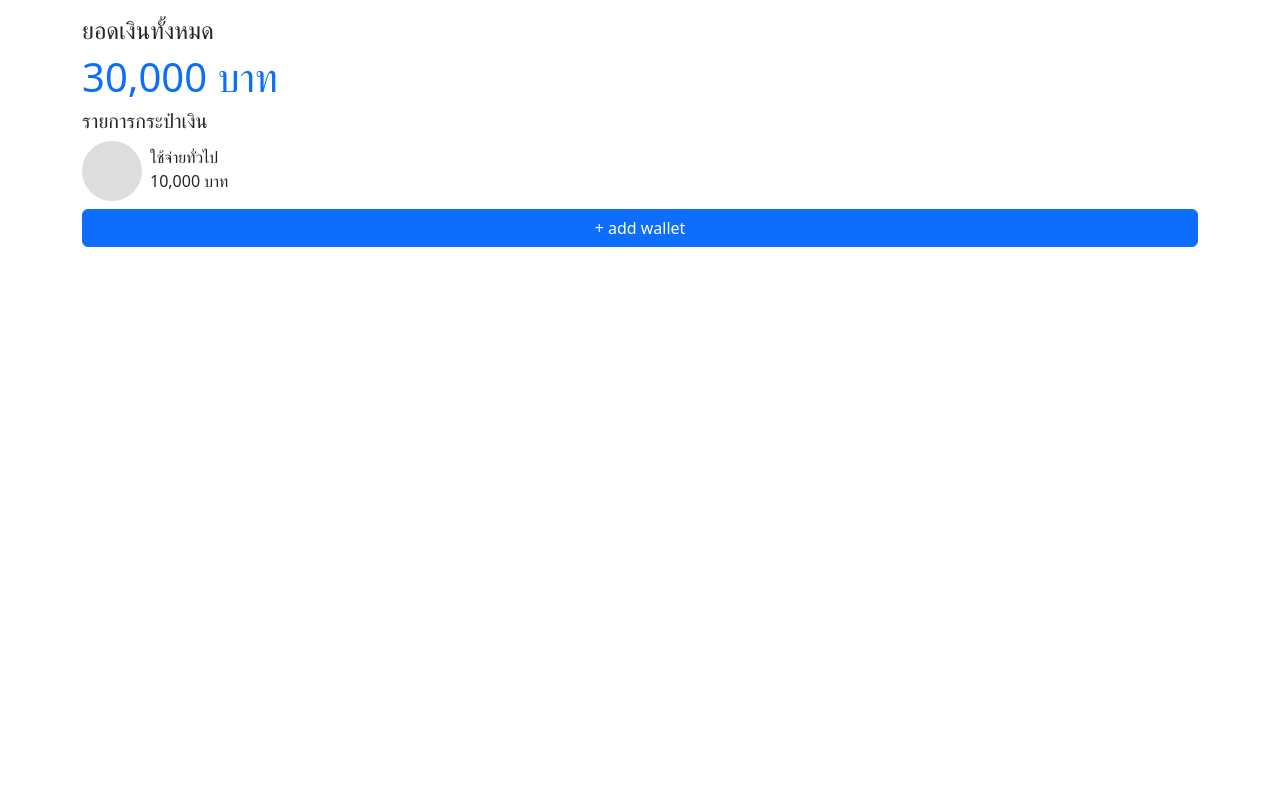
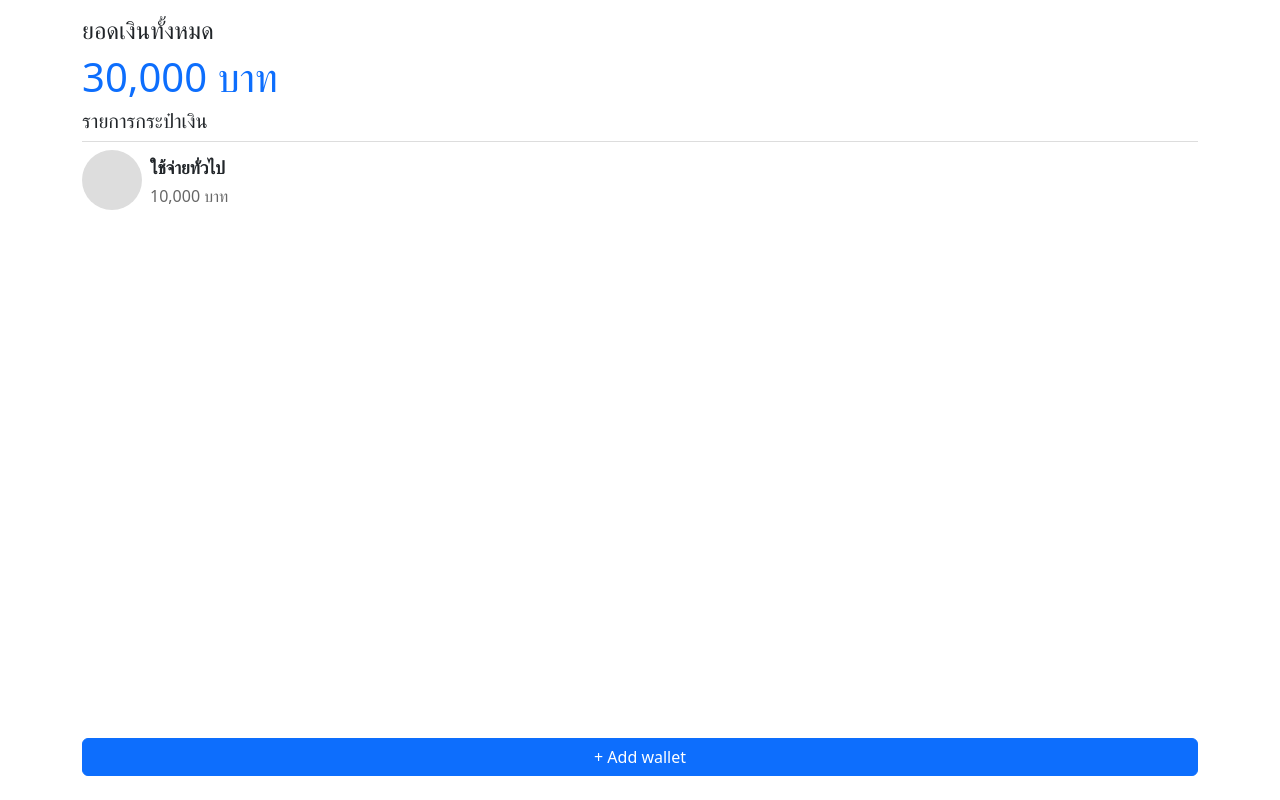
Before and after one commit to Friske2/web-my-wallet, a React (Create React App) app: page / in a window 1280 px wide. Built offline with nearby package versions, Linux system fonts and the light colour scheme.

Commit message:
init page home

```diff
--- a/src/assets/css/index.css
+++ b/src/assets/css/index.css
@@ -1,5 +1,6 @@
 .layout-container {
   height: calc(100vh - 2rem);
+  width: calc(100vw - 2rem);
   margin-top: 1rem;
   margin-bottom: 1rem;
 }
@@ -10,3 +11,30 @@
   border-radius: 50%;
   background-color: #ddd;
 }
+.line {
+  width: 100%;
+  height: 1px;
+  background-color: #ddd;
+  margin: 0.5rem 0;
+}
+.w-full {
+  width: 100%;
+}
+.h-full {
+  height: 100%;
+}
+.position-footer {
+  position: absolute;
+  bottom: 0;
+  width: 100%;
+}
+.title {
+  font-size: 1.1rem;
+  margin-bottom: 0.25rem;
+  font-weight: 600;
+}
+.sub-title {
+  font-size: 1rem;
+  color: #666;
+  margin-bottom: 0.5rem;
+}
--- /dev/null
+++ b/src/components/listWallet.tsx
@@ -0,0 +1,18 @@
+import React from "react";
+import Circle from './circle';
+function ListWallet(props: any) {
+  function handleClick() {
+    props.handleClick();
+  }
+  return (
+    <div className='d-flex' onClick={handleClick}>
+        <Circle />
+        <div className='my-1 mx-2'>
+          <div className='title'>ใช้จ่ายทั่วไป</div>
+          <div className='sub-title'>10,000 บาท</div>
+        </div>
+      </div>
+  );
+}
+
+export default ListWallet;
--- a/src/layout/main.tsx
+++ b/src/layout/main.tsx
@@ -3,7 +3,9 @@ import React from 'react';
 function MainLayout({ children }: { children: React.ReactNode }) {
   return (
     <div className='container layout-container'>
-      { children }
+      <div className='position-relative h-full'>
+        { children }
+      </div>
     </div>
   );
 }
--- a/src/views/Home.tsx
+++ b/src/views/Home.tsx
@@ -1,6 +1,14 @@
 import React from 'react';
-import Circle from '../components/circle';
+import { useNavigate } from 'react-router'
+import ListWallet from '../components/listWallet';
 function PageHome() {
+  const history = useNavigate();
+  function toAddWallet() {
+    history('/wallet/add');
+  }
+  function toWalletDetail() {
+    history('/wallet/1');
+  }
   return (
     <div>
       <div>
@@ -12,15 +20,13 @@ function PageHome() {
       <h5>
         รายการกระป๋าเงิน
       </h5>
-      <div className='d-flex'>
-        <Circle />
-        <div className='my-1 mx-2'>
-          <div className='title'>ใช้จ่ายทั่วไป</div>
-          <div className='sub-title'>10,000 บาท</div>
+      <div className='line'>
+      </div>
+      <ListWallet handleClick={toWalletDetail} />
+      <div className='position-footer'>
+        <div className="d-grid gap-2 my-2">
+          <button onClick={toAddWallet} className='btn btn-primary'>+ Add wallet</button>
         </div>
-      </div>
-      <div className="d-grid gap-2 my-2">
-        <button className='btn btn-primary'>+ add wallet</button>
       </div>
     </div>
   );
```
